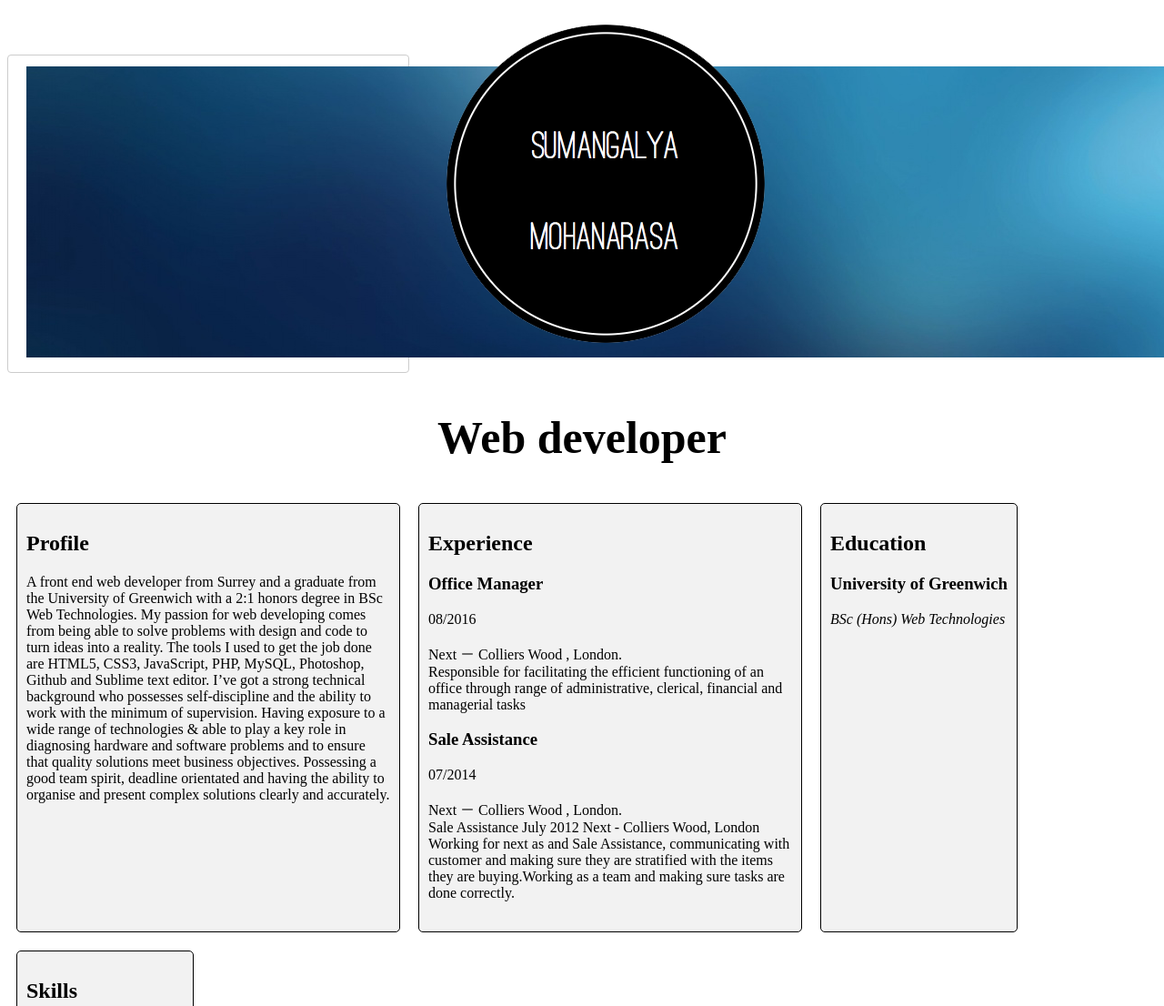
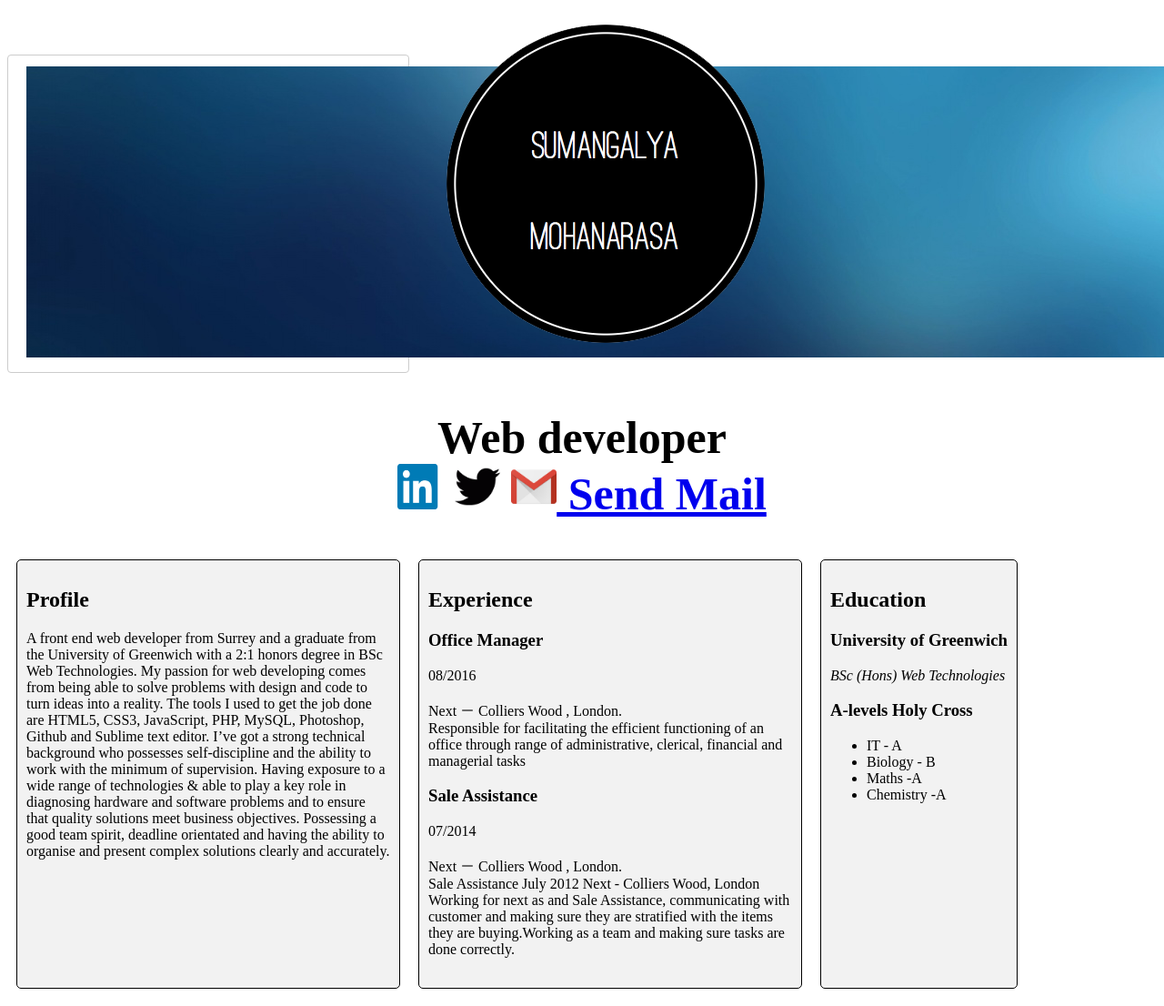
Before and after one commit to spillai220/dev1-mini-project, a plain HTML site: page projects/mohanarasa/index2.html in a window 1280 px wide. Shown: the top 1106 px of the page at 91% size. Drawn offline with Linux system fonts and the light colour scheme.

Commit message:
added icons in header

```diff
--- a/projects/mohanarasa/index2.html
+++ b/projects/mohanarasa/index2.html
@@ -3,14 +3,19 @@
 <header>
 <img  id= "header" src="header.png">
 </header>
+</section>
 <head>
 <link rel="stylesheet" type="text/css" href="stylesheet.css">
 <img src="logo.jpg">
-<h1>Web developer</h1>
+<h1>Web developer</br>
+<a href="https://www.linkedin.com/in/sumangalya-mohanarasa-300807a4?trk=nav_responsive_tab_profile_pic"><img  class= "linkedin"src="Linkedin.png"></a>
+<a href="https://twitter.com"><img  class= "linkedin" src="twitter.gif"></a>
+<a href="https://mail.google.com/mail/u/0/#inbox"> <img  class= "linkedin" src="gmail.png"> Send Mail</a></h1>
+
 </head>
-
+</setion>
 <body>
-
+<section>
 
 
 <div class="city">
@@ -36,20 +41,31 @@
   <h2>Education</h2>
   <h3> University of Greenwich </h3>
   <p> <em> BSc (Hons) Web Technologies </em> </p>
+
+  <h3> A-levels Holy Cross </h3>
+
+  <ul>
+    <li>IT - A</li>
+    <li>Biology - B</li>
+    <li>Maths -A</li>
+  <li>Chemistry -A</li>
+  </ul>
 </div>
 
 
 <div class="city">
  <h2> Skills </h2>
     <h4> Programming Languages </h4>
-  <ol>
+  <ul>
     <li>HTML 5</li>
     <li>JavaScript</li>
     <li>CSS</li>
   <li>PHP</li>
-  </ol>
-</div>
+  </ul>
+
+  </div>
 </body>
+
 <footer>
 
 </footer>
--- a/projects/mohanarasa/stylesheet.css
+++ b/projects/mohanarasa/stylesheet.css
@@ -1,3 +1,4 @@
+
 header {
 
 	width: 100%;
@@ -57,3 +58,7 @@ header {
 height: 0.5%;
 width: 35%;
 }
+.linkedin {
+	width: 50px;
+	height:50px;
+}
```
Also changed, not shown: projects/mohanarasa/gmail.png (added), projects/mohanarasa/linkedin.png (added), projects/mohanarasa/twitter.gif (added).
